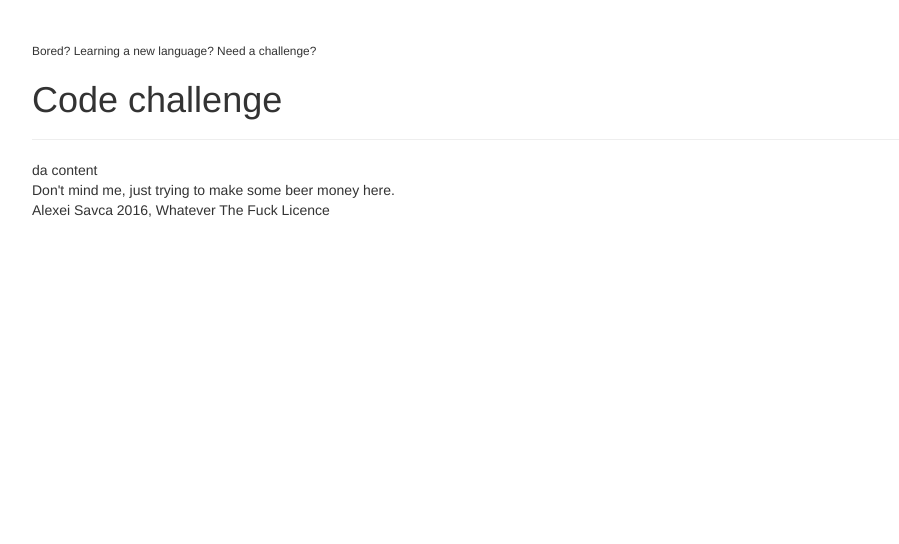
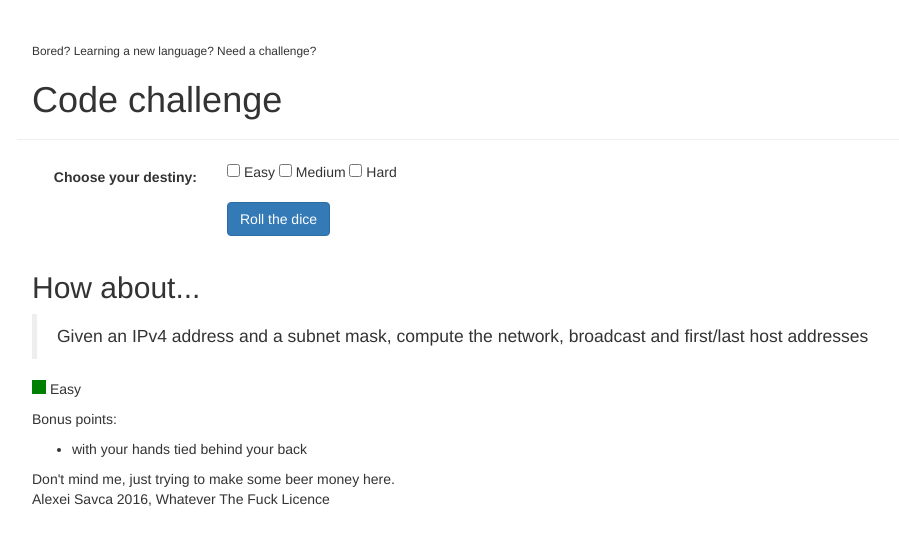
Before and after one commit to alexeisavca/code-challenge, a website: page index.html in a window 1280 px wide. Shown: the whole page, without its empty margins (38-937 px from the left). Drawn offline with nearby package versions, Linux system fonts and the light colour scheme.

Commit message:
Initial form and suggestion design

```diff
--- a/index.html
+++ b/index.html
@@ -7,21 +7,51 @@
 </head>
 <body>
 <div class="container">
-    <header class="page-header">
+    <div class="row">
+        <header class="page-header col-sm-12">
             <small>Bored? Learning a new language? Need a challenge?</small><br/>
             <h1>
                 Code challenge
             </h1>
         </header>
-    <section>
-        da content
+        <form class="form-horizontal col-sm-12" action="javascript:void(0);">
+            <div class="form-group">
+                <label class="col-sm-2 control-label">Choose your destiny:</label>
+                <div class="col-sm-10" >
+                    <input type="checkbox"> Easy
+                    <input type="checkbox"> Medium
+                    <input type="checkbox"> Hard
+                </div>
+            </div>
+            <div class="form-group">
+                <div class="col-sm-offset-2 col-sm-10">
+                    <button type="submit" class="btn btn-primary">Roll the dice</button>
+                </div>
+            </div>
+        </form>
+        <section class="col-sm-12">
+            <h2>How about...</h2>
+            <blockquote>
+                Given an IPv4 address and a subnet mask, compute the network, broadcast and first/last host addresses
+            </blockquote>
+            <p>
+                <i style="background: green; display: inline-block; width: 1em; height: 1em"></i> Easy <br>
+            </p>
+            <p>
+                Bonus points:
+                <ul>
+                    <li>with your hands tied behind your back</li>
+                </ul>
+            </p>
         </section>
-    <section>
+        <section class="col-sm-12">
             Don't mind me, just trying to make some beer money here.
         </section>
-    <footer>
+        <footer class="col-sm-12">
             Alexei Savca 2016, Whatever The Fuck Licence
         </footer>
     </div>
+
+</div>
 </body>
 </html>
```
Lines whose indentation alone changed are shown as unchanged.
